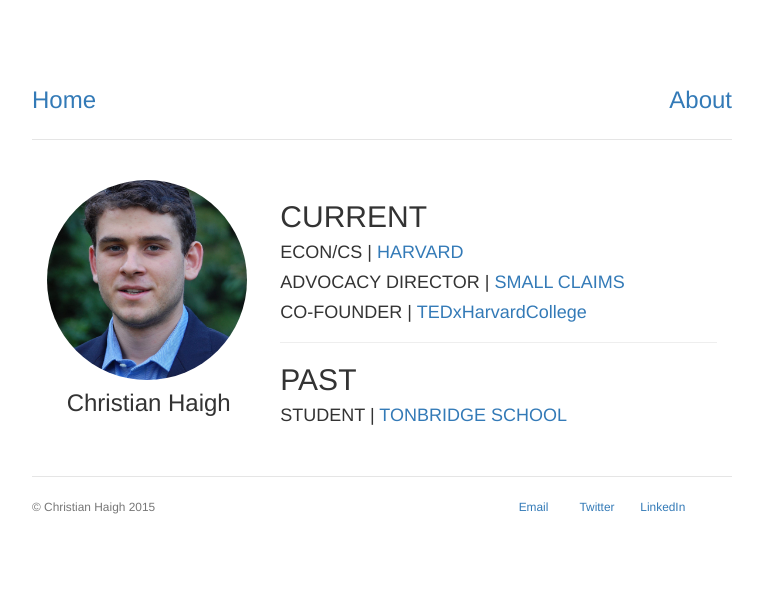
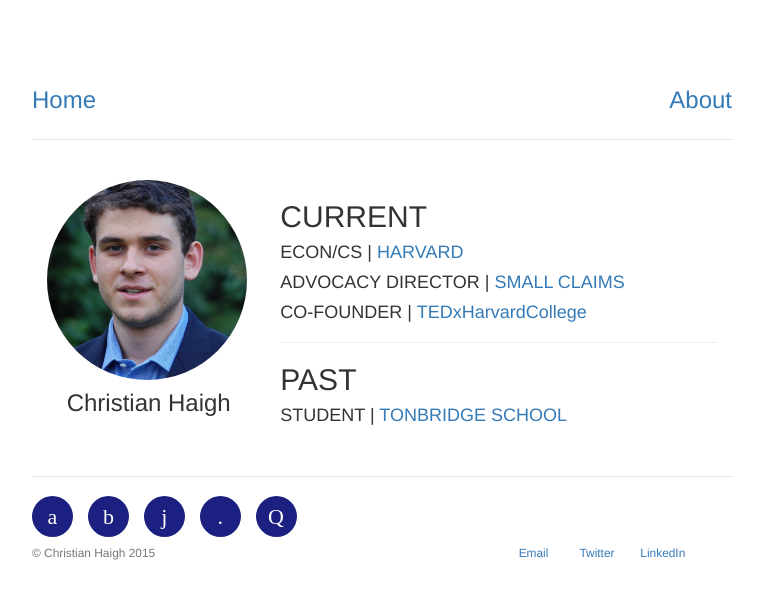
Before and after one commit to christianhaigh/christianhaigh.github.io, a Jekyll site: the page built from index.html, in a window 1280 px wide. Shown: the top 599 px of the page, without its empty margins (258-1021 px from the left). Built offline with Jekyll 4.4.1, drawn with Linux system fonts in a browser that asks for light colours; some web fonts are replaced.

Commit message:
Update default.html

```diff
--- a/_layouts/default.html
+++ b/_layouts/default.html
@@ -24,6 +24,13 @@
   {{ content }}
 
  <div class="footer">
+ <ul class="soc">
+    <li><a class="soc-twitter" href="#"></a></li>
+    <li><a class="soc-facebook" href="#"></a></li>
+    <li><a class="soc-linkedin" href="#"></a></li>
+    <li><a class="soc-email2" href="#"></a></li>
+    <li><a class="soc-github soc-icon-last" href="#"></a></li>
+</ul>
 	<div class="row">
 	  	<div class="col-sm-8">
 	  		<p><small>&copy; Christian Haigh 2015</small></p>
```
